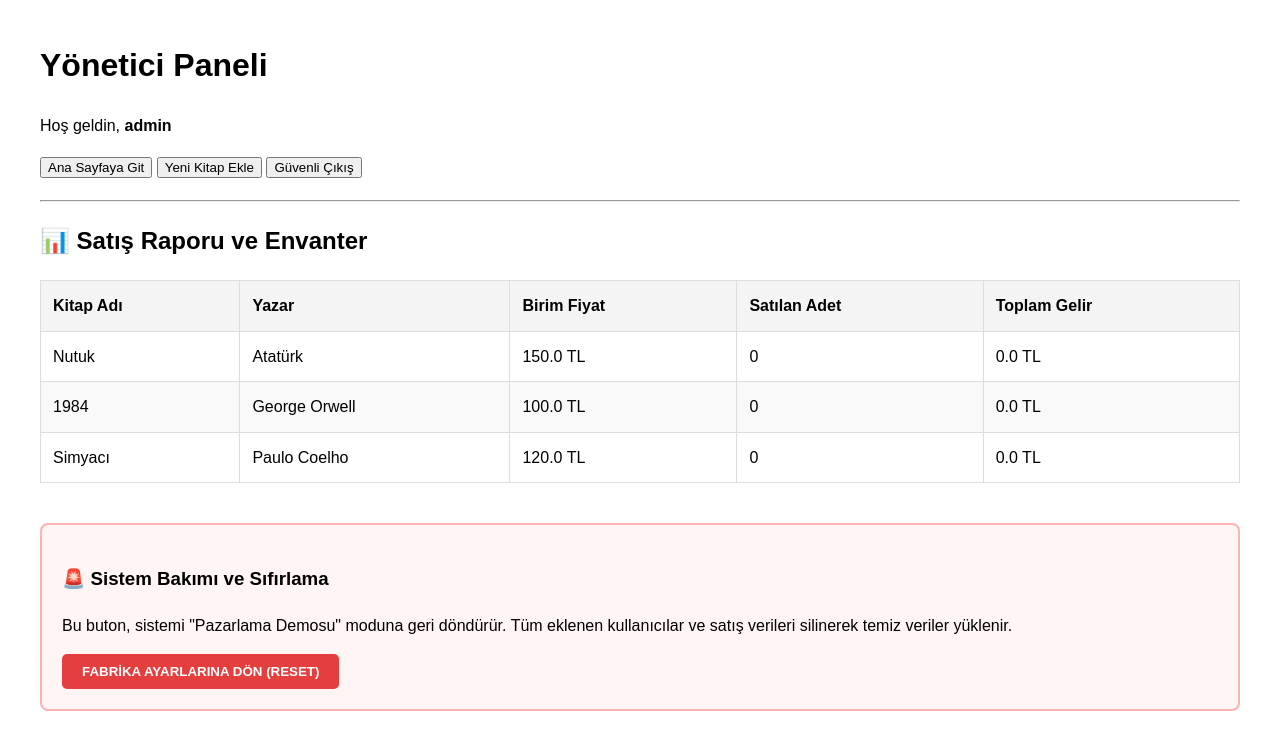
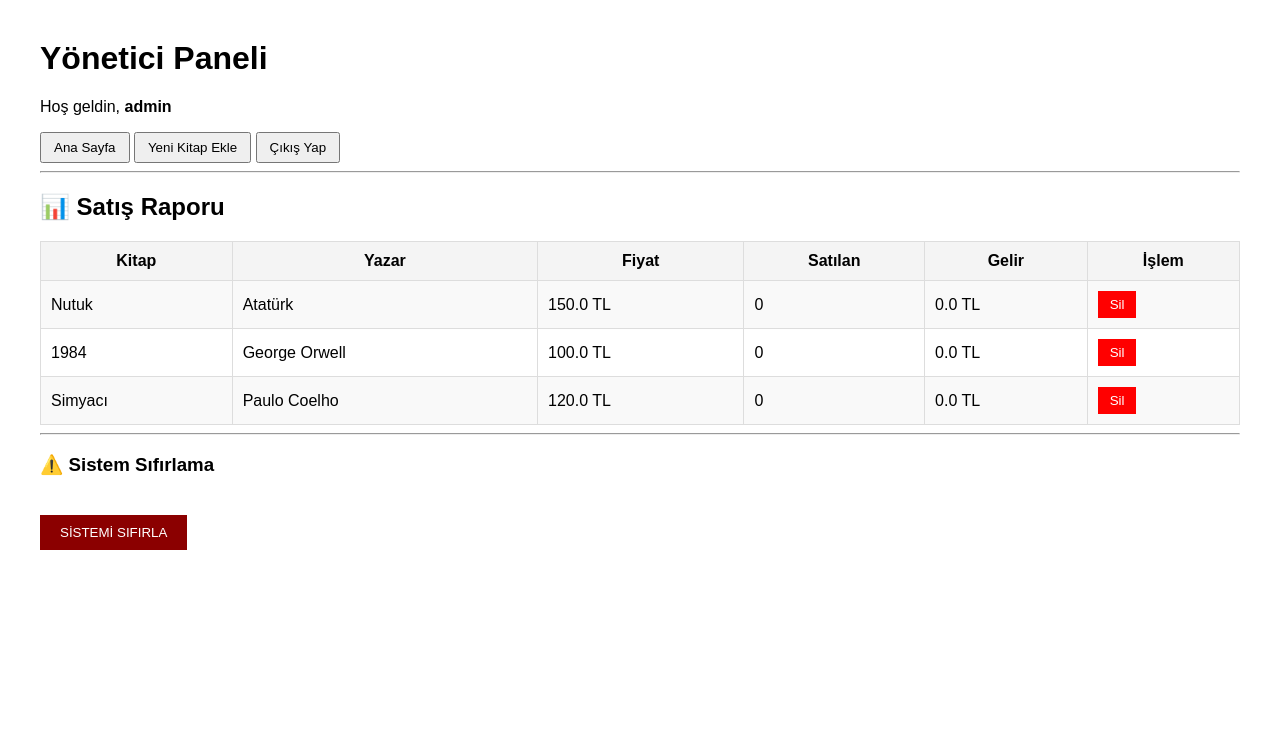
Before and after one commit to iklimcelebi/proje312, a Flask app: page /admin in a window 1280 px wide. Shown: the top 750 px of the page. Run offline with Flask 3, Linux system fonts and the light colour scheme; a user stored in the database is signed in; data comes from the database, SQL or seed files in the repository; both versions use the stored data as it was after the commit.

Commit message:
sepet, satin alma, admin paneli, reset sistemi eklendi

```diff
--- a/app.py
+++ b/app.py
@@ -1,55 +1,76 @@
 from flask import Flask, render_template, request, redirect, session
-from models import db, User, Book # <-- Book buraya eklendi
+from models import db, User, Book
 
 app = Flask(__name__)
 app.secret_key = "secret123"
 
-# VERİTABANI BAĞLANTISI
 app.config["SQLALCHEMY_DATABASE_URI"] = "sqlite:///database.db"
 db.init_app(app)
 
-# DATABASE OLUŞTUR (Tabloları hazırlar)
+# DATABASE
 with app.app_context():
     db.create_all()
-    # Admin oluştur (Eğer yoksa)
     if not User.query.filter_by(username="admin").first():
         admin = User(username="admin", password="1234", role="admin")
         db.session.add(admin)
         db.session.commit()
 
-# --- ROUTES (SAYFALAR) ---
-
+# HOME
 @app.route("/")
 def home():
-    books = Book.query.all() # Veritabanındaki tüm kitapları çek
+    books = Book.query.all()
     return render_template("home.html", books=books)
 
+# LOGIN
 @app.route("/login", methods=["GET", "POST"])
 def login():
     if request.method == "POST":
         username = request.form["username"]
         password = request.form["password"]
+
         user = User.query.filter_by(username=username, password=password).first()
+
         if user:
             session["user"] = user.username
             session["role"] = user.role
             return redirect("/admin") if user.role == "admin" else redirect("/")
+
         return "Hatalı giriş!"
+
     return render_template("login.html")
 
+# REGISTER 🔥
+@app.route("/register", methods=["GET", "POST"])
+def register():
+    if request.method == "POST":
+        username = request.form["username"]
+        password = request.form["password"]
+
+        if User.query.filter_by(username=username).first():
+            return "Bu kullanıcı zaten var!"
+
+        new_user = User(username=username, password=password, role="user")
+        db.session.add(new_user)
+        db.session.commit()
+
+        return redirect("/login")
+
+    return render_template("register.html")
+
+# ADMIN
 @app.route("/admin")
 def admin():
     if "role" not in session or session["role"] != "admin":
         return "Yetkisiz erişim!"
 
-    books = Book.query.all() # Admin sayfasında satışları göstermek için kitapları çekiyoruz
+    books = Book.query.all()
     return render_template("admin.html", books=books)
 
+# ADD BOOK
 @app.route("/add_book", methods=["GET", "POST"])
 def add_book():
-    # Güvenlik Kontrolü: Sadece admin girebilir
     if "role" not in session or session["role"] != "admin":
-        return "Kitap eklemek için admin yetkisi gerekir!"
+        return "Yetkisiz!"
 
     if request.method == "POST":
         name = request.form["name"]
@@ -59,67 +80,82 @@ def add_book():
         new_book = Book(name=name, author=author, price=price)
         db.session.add(new_book)
         db.session.commit()
-        return "Kitap başarıyla eklendi! <a href='/'>Ana Sayfa</a>"
+
+        return redirect("/admin")
 
     return render_template("add_book.html")
 
+# DELETE BOOK 🔥
+@app.route("/delete_book/<int:book_id>")
+def delete_book(book_id):
+    if "role" not in session or session["role"] != "admin":
+        return "Yetkisiz!"
+
+    book = Book.query.get(book_id)
+    if book:
+        db.session.delete(book)
+        db.session.commit()
+
+    return redirect("/admin")
+
+# CART
+@app.route("/add_to_cart/<int:book_id>")
+def add_to_cart(book_id):
+    if "cart" not in session:
+        session["cart"] = []
+
+    cart = session["cart"]
+    cart.append(book_id)
+    session["cart"] = cart
+
+    return redirect("/")
+
+# CHECKOUT
+@app.route("/checkout")
+def checkout():
+    if "cart" not in session or not session["cart"]:
+        return "Sepet boş!"
+
+    for book_id in session["cart"]:
+        book = Book.query.get(book_id)
+        if book:
+            book.sold_count += 1
+
+    db.session.commit()
+    session.pop("cart", None)
+
+    return redirect("/")
+
+# RESET 🔥
+@app.route("/reset_system")
+def reset_system():
+    if "role" not in session or session["role"] != "admin":
+        return "Yetkisiz!"
+
+    db.drop_all()
+    db.create_all()
+
+    admin = User(username="admin", password="1234", role="admin")
+    db.session.add(admin)
+
+    demo_books = [
+        Book(name="Nutuk", author="Atatürk", price=150),
+        Book(name="1984", author="George Orwell", price=100),
+        Book(name="Simyacı", author="Paulo Coelho", price=120)
+    ]
+
+    db.session.add_all(demo_books)
+    db.session.commit()
+
+    session.clear()
+    return redirect("/login")
+
+# LOGOUT
 @app.route("/logout")
 def logout():
     session.clear()
     return redirect("/login")
 
-@app.route("/add_to_cart/<int:book_id>")
-def add_to_cart(book_id):
-    if "cart" not in session:
-        session["cart"] = []
-
-    # Sepete kitap ID'sini ekle
-    temp_cart = session["cart"]
-    temp_cart.append(book_id)
-    session["cart"] = temp_cart
-    return redirect("/")
-
-@app.route("/checkout")
-def checkout():
-    if "cart" not in session or not session["cart"]:
-        return "Sepetiniz boş!"
-
-    for book_id in session["cart"]:
-        book = Book.query.get(book_id)
-        if book:
-            book.sold_count += 1 # Satılan adedi artır
-
-    db.session.commit()
-    session.pop("cart", None) # Sepeti temizle
-    return "Satın alma başarılı! <a href='/'>Ana Sayfa</a>"
-
-@app.route("/reset_system")
-def reset_system():
-    # Güvenlik kontrolü: Sadece admin sıfırlayabilsin
-    if "role" not in session or session["role"] != "admin":
-        return "Bu işlem için admin girişi yapmalısınız!"
-
-    # 1. Mevcut veritabanını tamamen temizle
-    db.drop_all()
-    db.create_all()
-
-    # 2. Tertemiz ilk verileri (Admin ve Demo Kitaplar) ekle
-    admin = User(username="admin", password="1234", role="admin")
-    db.session.add(admin)
-
-    demo_kitaplar = [
-        Book(name="Nutuk", author="Mustafa Kemal Atatürk", price=150.0, sold_count=0),
-        Book(name="Simyacı", author="Paulo Coelho", price=120.0, sold_count=0),
-        Book(name="1984", author="George Orwell", price=100.0, sold_count=0)
-    ]
-    db.session.add_all(demo_kitaplar)
-
-    db.session.commit()
-
-    # Sıfırlama sonrası ana sayfaya yönlendir
-    session.clear() # Güvenlik için oturumu kapatıyoruz
-    return "Sistem sıfırlandı! <a href='/login'>Tekrar Giriş Yap</a>"
-
 # BU SATIR HER ZAMAN EN SONDA OLMALI!
 if __name__ == "__main__":
     app.run(debug=True)
--- a/templates/admin.html
+++ b/templates/admin.html
@@ -4,55 +4,56 @@
     <meta charset="UTF-8">
     <title>Yönetici Paneli</title>
     <style>
-        body { font-family: sans-serif; margin: 40px; line-height: 1.6; }
+        body { font-family: sans-serif; margin: 40px; }
         table { width: 100%; border-collapse: collapse; margin-top: 20px; }
-        th, td { border: 1px solid #ddd; padding: 12px; text-align: left; }
+        th, td { border: 1px solid #ddd; padding: 10px; }
         th { background-color: #f4f4f4; }
         tr:nth-child(even) { background-color: #f9f9f9; }
-        .nav-buttons { margin-bottom: 20px; }
-        .reset-section {
-            background-color: #fff5f5;
-            border: 2px solid #feb2b2;
-            padding: 20px;
-            margin-top: 40px;
-            border-radius: 8px;
+
+        button {
+            padding: 6px 12px;
+            cursor: pointer;
         }
-        .btn-red {
-            background-color: #e53e3e;
+
+        .delete-btn {
+            background-color: red;
+            color: white;
+            border: none;
+        }
+
+        .reset-btn {
+            background-color: darkred;
             color: white;
             padding: 10px 20px;
             border: none;
-            border-radius: 5px;
-            cursor: pointer;
-            font-weight: bold;
+            margin-top: 20px;
         }
-        .btn-red:hover { background-color: #c53030; }
     </style>
 </head>
 <body>
 
 <h1>Yönetici Paneli</h1>
-    <div class="nav-buttons">
+
 <p>Hoş geldin, <b>{{ session['user'] }}</b></p>
-        <a href="/"><button>Ana Sayfaya Git</button></a>
+
+<a href="/"><button>Ana Sayfa</button></a>
 <a href="/add_book"><button>Yeni Kitap Ekle</button></a>
-        <a href="/logout"><button>Güvenli Çıkış</button></a>
-    </div>
+<a href="/logout"><button>Çıkış Yap</button></a>
 
 <hr>
 
-    <h2>📊 Satış Raporu ve Envanter</h2>
+<h2>📊 Satış Raporu</h2>
+
 <table>
-        <thead>
     <tr>
-                <th>Kitap Adı</th>
+        <th>Kitap</th>
         <th>Yazar</th>
-                <th>Birim Fiyat</th>
-                <th>Satılan Adet</th>
-                <th>Toplam Gelir</th>
+        <th>Fiyat</th>
+        <th>Satılan</th>
+        <th>Gelir</th>
+        <th>İşlem</th>
     </tr>
-        </thead>
-        <tbody>
+
     {% for book in books %}
     <tr>
         <td>{{ book.name }}</td>
@@ -60,23 +61,26 @@
         <td>{{ book.price }} TL</td>
         <td>{{ book.sold_count }}</td>
         <td>{{ book.sold_count * book.price }} TL</td>
+        <td>
+            <a href="/delete_book/{{ book.id }}">
+                <button class="delete-btn">Sil</button>
+            </a>
+        </td>
     </tr>
     {% else %}
     <tr>
-                <td colspan="5">Henüz kayıtlı kitap bulunmuyor.</td>
+        <td colspan="6">Hiç kitap yok</td>
     </tr>
     {% endfor %}
-        </tbody>
 </table>
 
-    <div class="reset-section">
-        <h3>🚨 Sistem Bakımı ve Sıfırlama</h3>
-        <p>Bu buton, sistemi "Pazarlama Demosu" moduna geri döndürür. Tüm eklenen kullanıcılar ve satış verileri silinerek temiz veriler yüklenir.</p>
+<hr>
 
-        <a href="/reset_system" onclick="return confirm('Sistemi sıfırlamak istediğinize emin misiniz? Tüm satış verileri kaybolacak!')">
-            <button class="btn-red">FABRİKA AYARLARINA DÖN (RESET)</button>
+<h3>⚠️ Sistem Sıfırlama</h3>
+
+<a href="/reset_system" onclick="return confirm('Tüm veriler silinecek! Emin misin?')">
+    <button class="reset-btn">SİSTEMİ SIFIRLA</button>
 </a>
-    </div>
 
 </body>
 </html>
--- a/templates/login.html
+++ b/templates/login.html
@@ -3,3 +3,5 @@
     <input type="password" name="password" placeholder="Şifre">
     <button type="submit">Giriş Yap</button>
 </form>
+
+<a href="/register">Kayıt Ol</a>
```
Also changed, not shown: templates/register.html (added, +9 -0 lines), instance/database.db. Lines whose indentation alone changed are shown as unchanged.
